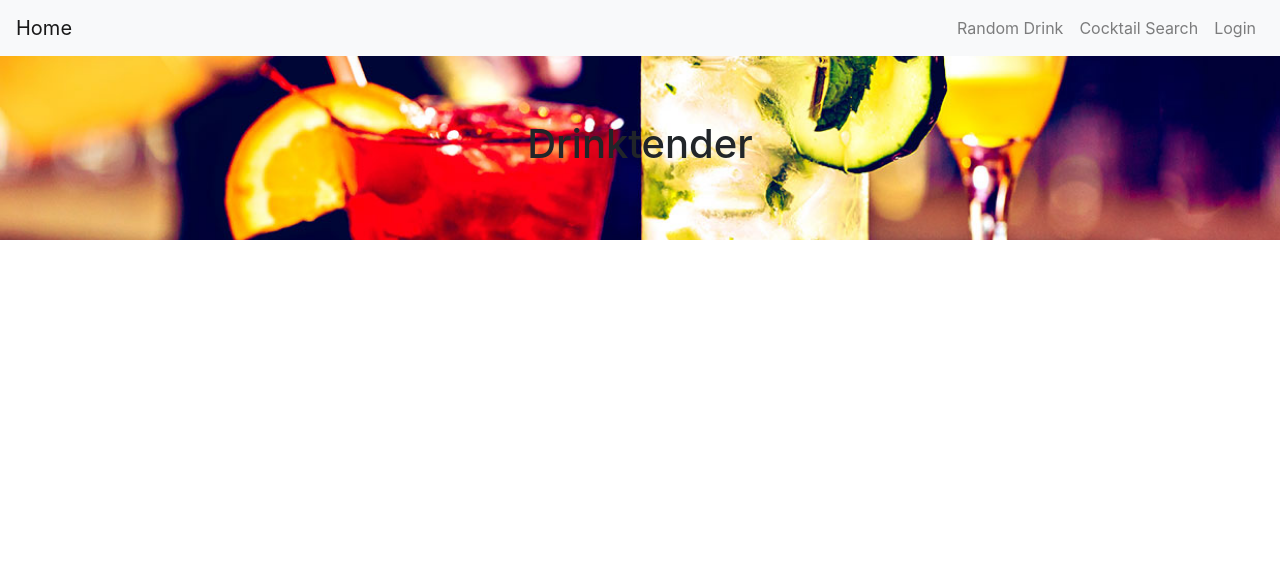
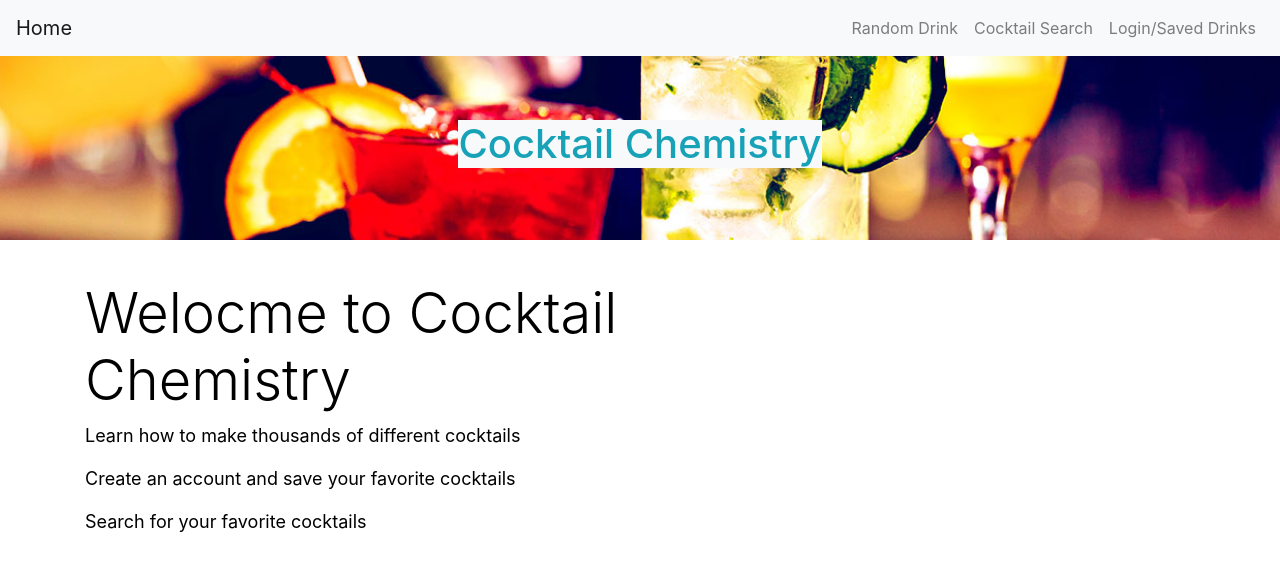
Before and after one commit to joelramires/COCKTAIL-CHEMISTRY, a React (Create React App) app in the folder client/: page / in a window 1280 px wide. Shown: the top 570 px of the page. Built offline with nearby package versions, Linux system fonts and the light colour scheme.

Commit message:
styling update

```diff
--- a/client/public/index.html
+++ b/client/public/index.html
@@ -22,7 +22,7 @@
       work correctly both with client-side routing and a non-root public URL.
       Learn how to configure a non-root public URL by running `npm run build`.
     -->
-    <title>Bartender</title>
+    <title>Cocktail Chemistry</title>
   </head>
   <body>
     <noscript>You need to enable JavaScript to run this app.</noscript>
--- a/client/src/App.js
+++ b/client/src/App.js
@@ -7,6 +7,7 @@ import NavBar from './components/NavBar'
 import { BrowserRouter as Router, Switch, Route } from 'react-router-dom';
 import Jumbotron from './components/jumbotron'
 import Form from './pages/Form'
+import Home from './pages/Home'
 
 
 function App() {
@@ -23,6 +24,8 @@ function App() {
           <Route exact path="/cocktail-details/:id" component={ChosenCocktail}/>
           <Route exact path="/user-profile" component={UserProfile}/>
           <Route exact path="/Form" component={Form} />
+          <Route exact path="/" component={Home} />
+          <Route exact path="/Home" component={Home} />
         </Switch>
       </React.Fragment>
     </Router>
--- a/client/src/components/NavBar.js
+++ b/client/src/components/NavBar.js
@@ -4,7 +4,7 @@ import {Link} from 'react-router-dom';
 const Navbar = () => {
   return (
     <nav className="navbar navbar-expand-lg navbar-light bg-light">
-    <Link className="navbar-brand" to="/">
+    <Link className="navbar-brand" to="/Home">
       Home
     </Link>
     <div className="collapse navbar-collapse" id="navbarNav">
@@ -21,7 +21,7 @@ const Navbar = () => {
         </li>
         <li className="nav-item">
           <Link className="nav-link" to="/Form">
-            Login
+            Login/Saved Drinks
           </Link>
         </li>
 
--- a/client/src/components/jumbotron.js
+++ b/client/src/components/jumbotron.js
@@ -13,11 +13,12 @@ const style={
     backgroundRepeat: 'no-repeat'
 
   }
+
 }
   return (
-  <div className="jumbotron jumbotron-fluid text-center bg-dark " id="bg" style={style.bg}>
+  <div className="jumbotron jumbotron-fluid text-center" id="bg" style={style.bg}>
     <div className= "container">
-     <h1>Drinktender</h1>
+     <h1 className="text-info bg-light d-inline-flex">Cocktail Chemistry</h1>
     </div>
   </div>
 
--- a/client/src/pages/CocktailSearch.js
+++ b/client/src/pages/CocktailSearch.js
@@ -67,13 +67,13 @@ function CocktailSearch() {
   return (
     <div className="row">
 
-      <div className="col-12 col-md-4">
+      <div className="col-6 col-md-3">
         <form onSubmit={handleGetCocktailSearch}>
-          <div className="form-group ">
-            <input type="text" placeholder="Search for a Cocktail" value={userInputState}
+          <div className="form-group w-100">
+            <input type="text" className="form-control" placeholder="Search for a Cocktail" value={userInputState}
               onChange={(e) => setUserInputState(e.target.value)} />
           </div>
-          <button type="submit" className="btn btn-block btn-primary">Get Drink</button>
+          <button type="submit" className="btn btn-block btn-info pl-1 pr-1">Get Drink</button>
         </form>
       </div>
       <div className="col-12 col-md-6">
@@ -81,12 +81,11 @@ function CocktailSearch() {
           {/* DRINK LIST GOES HERE */}
           {drinkArr.map(drink => {
             return (
-              <div className="col-12 col-md-">
+              <div className="col-10 col-md-12">
                 <div className="card" key={drink.idDrink}>
                   <img class="card-img-top" src={drink.strDrinkThumb} alt="Card image cap" />
                   <div className="card-body">
-                    <h2>Name: {drink.strDrink}</h2><br />
-                    ID: {drink.idDrink}
+                    <h2>Name: {drink.strDrink}</h2>
                     <Link to={`/cocktail-details/${drink.idDrink}`} className="btn btn-block">
                       Get Ingredients / More Info
                 </Link>
--- /dev/null
+++ b/client/src/pages/Home.js
@@ -0,0 +1,23 @@
+import React from 'react'
+
+function Home() {
+  return (
+    <div className="container"
+      style={{
+        color: "black",
+        fontSize: "large"
+      }}>
+      <div className="row">
+        <div className="col-12 col-md-8">
+          <h2 className="display-4 my-2">Welocme to Cocktail Chemistry</h2>
+          <p>Learn how to make thousands of different cocktails</p>
+          <p>Create an account and save your favorite cocktails</p>
+          <p>Search for your favorite cocktails</p>
+
+        </div>
+      </div>
+    </div>
+  )
+
+}
+export default Home;
--- a/client/src/pages/RandomCocktail.js
+++ b/client/src/pages/RandomCocktail.js
@@ -77,7 +77,7 @@ function RandomCocktail() {
               })}
             </ul>
   </div>
-          <button onClick={handleGetRandomCocktail} type="submit" className="btn btn-block btn-primary">Random Cocktail</button>
+          <button onClick={handleGetRandomCocktail} type="submit" className="btn btn-block btn-info">Random Cocktail</button>
           <button
             onClick={handleSaveDrink}
             className="btn btn-block btn-success">
```
Also changed, not shown: 1 other file (tests, documents, lock files or other folders).
